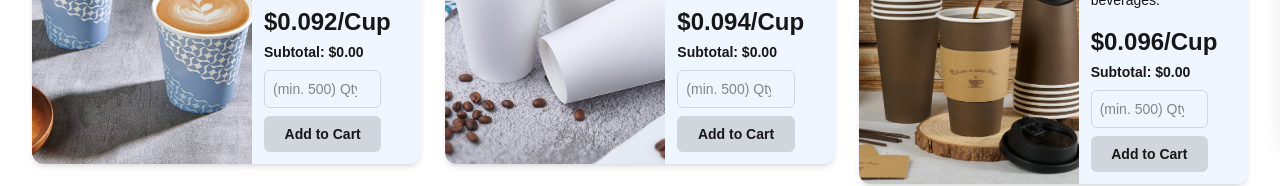
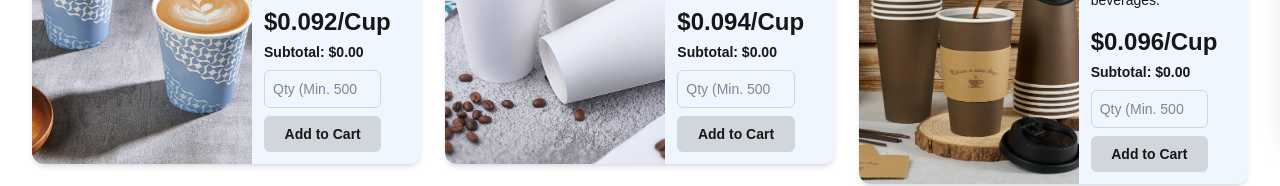
Before and after one commit to Emadedin1/allpacstore, a Next.js app in the folder frontend/: page / in a window 1280 px wide. Shown: the part 664-850 px from the top of the page. Built offline with nearby package versions, Linux system fonts and the light colour scheme.

Commit message:
Update CupCard.jsx

```diff
--- a/frontend/src/components/CupCard.jsx
+++ b/frontend/src/components/CupCard.jsx
@@ -77,7 +77,7 @@ export default function CupCard({ cup }) {
           step={100}
           value={caseQty}
           onChange={(e) => setCaseQty(e.target.value)}
-          placeholder="(min. 500) Qty"
+          placeholder="Qty (Min. 500)"
           className="mt-2 p-2 border border-gray-300 rounded-md text-sm"
         />
 
```
